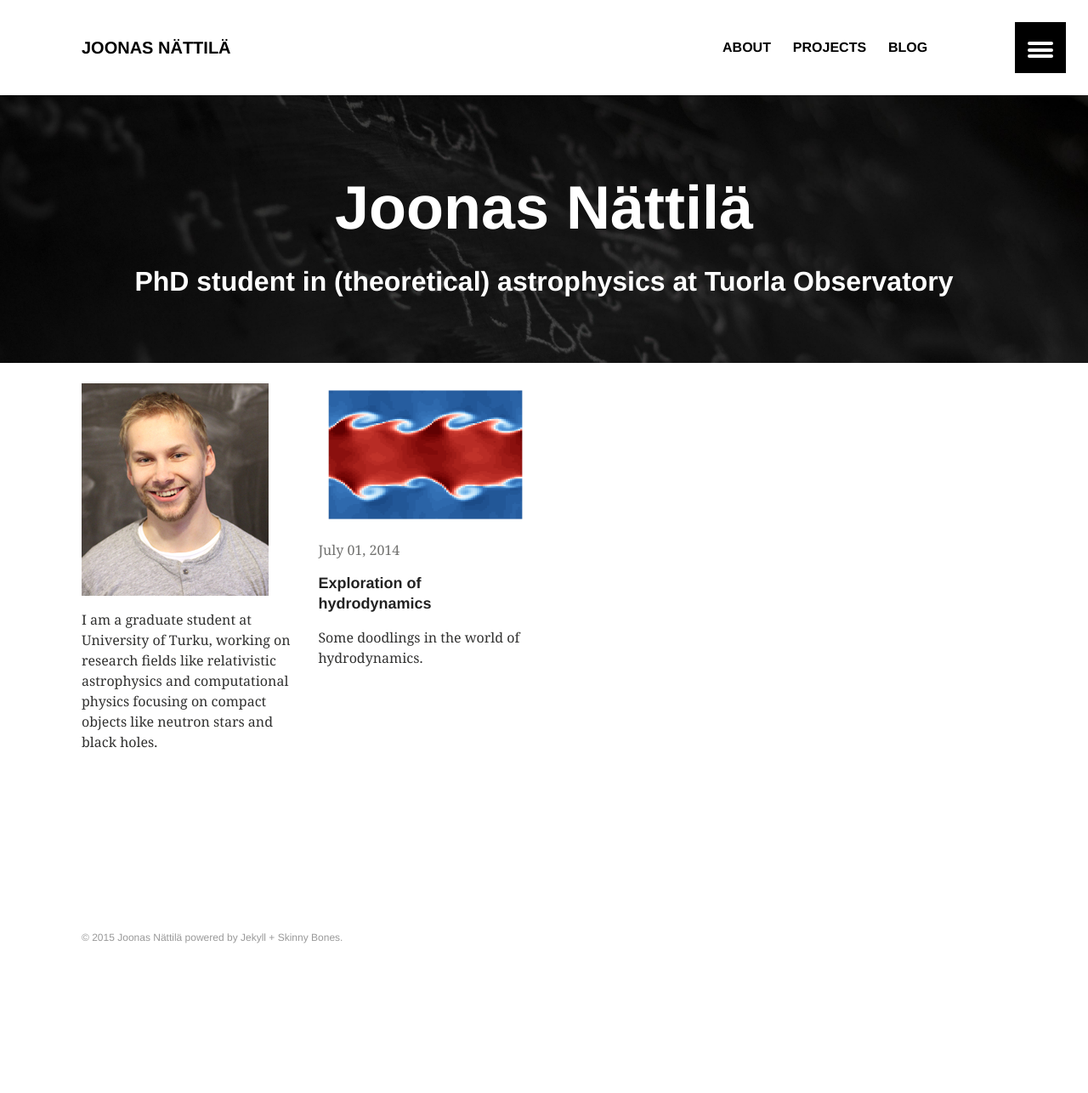
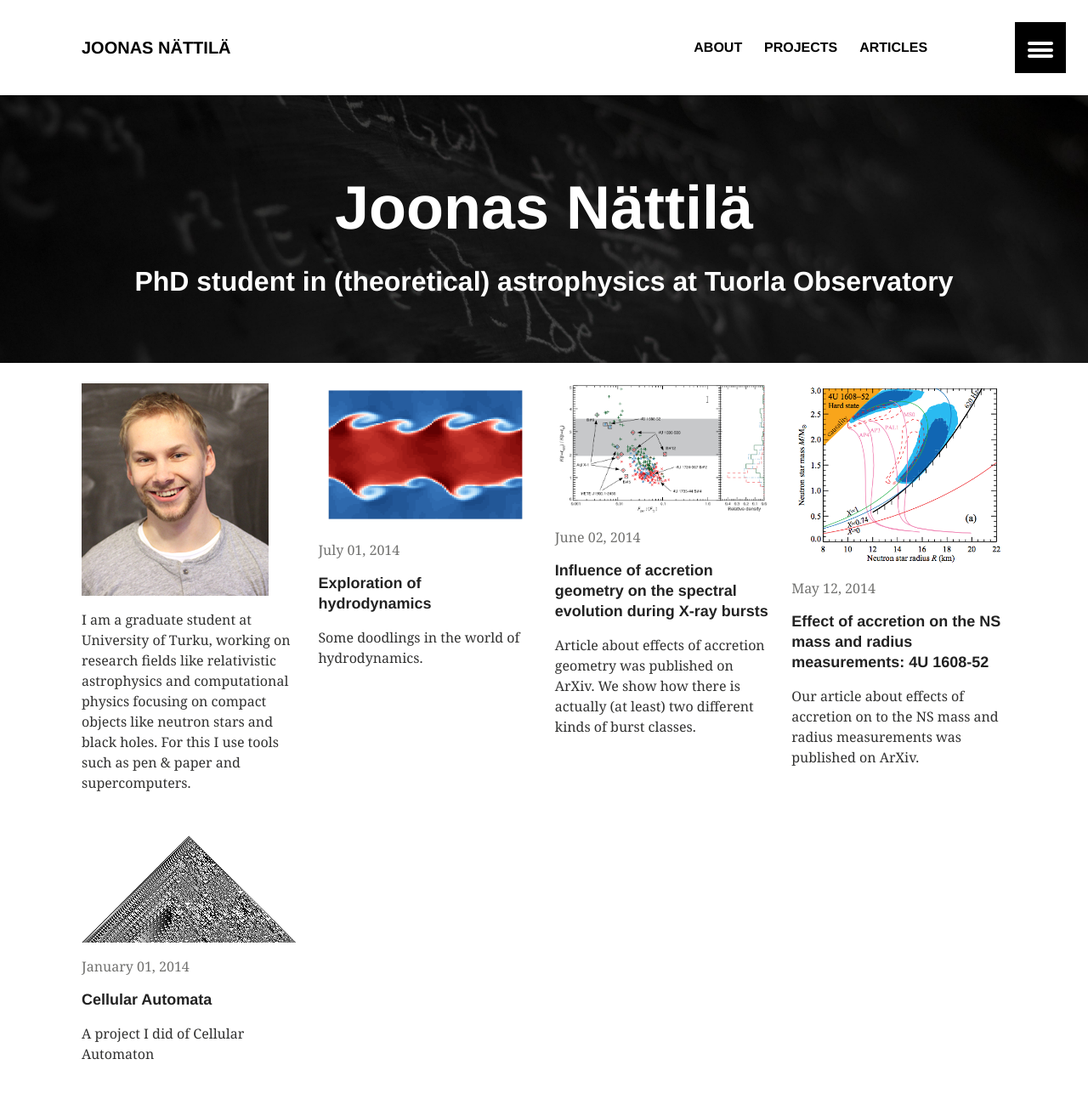
Before and after one commit to natj/natj.github.io, a Jekyll site: the page built from index.md, in a window 1280 px wide and 1400 px high. Shown: the top 1286 px of the window at 85% size. Built offline with Jekyll 4.4.1, drawn with Linux system fonts in a browser that asks for light colours.

Commit message:
update page with some articles

```diff
--- a/_config.yml
+++ b/_config.yml
@@ -5,7 +5,7 @@ description: "Personal & professional webpage of Finnish astrophysicist Joonas N
 logo: # 120x120 px default image used for Twitter summary card
 teaser: # 400x250 px default teaser image used in image archive grid
 locale:
-url: http://natj.github.io #http://localhost:4000
+url: http://localhost:4000 #http://natj.github.io #http://localhost:4000
 
 # Jekyll configuration
 
@@ -22,7 +22,7 @@ gems:
 # Site owner
 owner:
   name: Joonas Nättilä
-  email: nattila.joonas@gmail.com
+  email: nattila (dot) joonas a gmail.com
   twitter:
   google:
     ad-client:
--- a/_data/navigation.yml
+++ b/_data/navigation.yml
@@ -9,6 +9,6 @@
   url: /projects/
   excerpt: "My (scientific) projects and doodlings"
 
-- title: Blog
-  url: /blog/
-  excerpt: "All of my writings and blog posts collected"
+- title: Articles
+  url: /articles/
+  excerpt: "Myy writings, blog posts and publications collected"
--- a/_layouts/article.html
+++ b/_layouts/article.html
@@ -2,8 +2,12 @@
 layout: default
 ---
 
+<script type="text/javascript"
+    src="http://cdn.mathjax.org/mathjax/latest/MathJax.js?config=TeX-AMS-MML_HTMLorMML">
+</script>
+
 <div id="main" role="main">
-	<article class="wrap" itemscope itemtype="http://schema.org/Article">
+  <article class="wrap" itemscope itemtype="http://schema.org/Article">
 		{% if page.image.feature %}
 		<div class="page-feature">
 			<div class="page-image">
--- /dev/null
+++ b/_posts/articles/2014-05-12-1608.md
@@ -0,0 +1,24 @@
+---
+layout: article
+title: "Effect of accretion on the NS mass and radius measurements: 4U 1608-52"
+toc: false
+categories: articles
+excerpt: "Our article about effects of accretion on to the NS mass and radius measurements was published on ArXiv."
+tags: [video]
+image:
+  feature:
+  teaser: mr_1608.png
+---
+
+You can find the article from [here](http://arxiv.org/abs/1405.2663).
+
+
+> Spectral measurements of thermonuclear (type-I) X-ray bursts from low mass X-ray binaries have been used to measure neutron star (NS) masses and radii.
+> A number of systematic issues affect such measurements and have raised concerns as to the robustness of the methods.
+> We present analysis of the X-ray emission from bursts observed from 4U 1608-52 at various persistent fluxes.
+> We find a strong dependence of the burst properties on the flux and spectral hardness of the persistent emission before burst.
+> Bursts occurring during the low-accretion rate (hard) state exhibit evolution of the black body normalisation consistent with the theoretical predictions of NS atmosphere models.
+> However, bursts occurring during the high-accretion rate (soft) state show roughly constant normalisation, which is inconsistent with the NS atmosphere models and therefore these bursts cannot be easily used to determine NS parameters.
+> We analyse the hard-state burst to put the lower limit on the neutron star radius in 4U 1608-52 of 13 km (for masses 1.2-2.4 $$M_{\odot}$$).
+> The best agreement with the theoretical NS mass-radius relations is achieved for source distances in the range 3.1-3.7 kpc.
+> We expect that the radius limit will be 10 per cent lower if spectral models including rapid rotation are used instead.
--- /dev/null
+++ b/_posts/articles/2014-06-02-acc_geom.md
@@ -0,0 +1,15 @@
+---
+layout: article
+title: "Influence of accretion geometry on the spectral evolution during X-ray bursts"
+toc: false
+categories: articles
+excerpt: "Article about effects of accretion geometry was published on ArXiv. We show how there is actually (at least) two different kinds of burst classes."
+tags: [video]
+image:
+  feature:
+  teaser: acc_geom.png
+---
+
+You can find the article from [here](http://arxiv.org/abs/1406.0322).
+
+> Neutron star (NS) masses and radii can be estimated from observations of photospheric radius-expansion X-ray bursts, provided the chemical composition of the photosphere, the spectral colour-correction factors in the observed luminosity range, and the emission area during the bursts are known. By analysing 246 X-ray bursts observed by the Rossi X-ray Timing Explorer from 11 low-mass X-ray binaries, we find a dependence between the persistent spectral properties and the time evolution of the black body normalisation during the bursts. All NS atmosphere models predict that the colour-correction factor decreases in the early cooling phase when the luminosity first drops below the limiting Eddington value, leading to a characteristic pattern of variability in the measured blackbody normalisation. However, the model predictions agree with the observations for most bursts occurring in hard, low-luminosity, 'island' spectral states, but rarely during soft, high-luminosity, 'banana' states. The observed behaviour may be attributed to the accretion flow, which influences cooling of the NS preferentially during the soft state bursts. This result implies that only the bursts occurring in the hard, low-luminosity spectral states can be reliably used for NS mass and radius determination.
--- /dev/null
+++ b/_posts/projects/2014-01-01-CAs.md
@@ -0,0 +1,16 @@
+---
+layout: article
+title: "Cellular Automata"
+toc: false
+categories: projects
+excerpt: "A project I did of Cellular Automaton"
+tags: [video]
+image:
+  feature:
+  teaser: CA_rule30s.png
+---
+
+After reading the book [A New Kind of Science](https://www.wolframscience.com/nksonline/toc.html) by Stephen Wolfram I spend some time studying Cellular Automata.
+For this I wrote my own general rule-evaluator that you can find [here](https://github.com/natj/CellularAutomata.jl).
+Turns out that you can produce pretty wonky pictures when altering the usual Game of Life rules.
+Although I still need to actually write some decent visualization script to show these.
--- a/_posts/projects/2014-07-01-hydro.md
+++ b/_posts/projects/2014-07-01-hydro.md
@@ -11,5 +11,14 @@ image:
 ---
 
 At some point I became interested in how (numerical) hydrodynamics actually works so I ended writing my own 2-dimensional hydro code.
+My aim was to make the code as modular as possible and I think it turned out pretty nice.
+You can get it from my github page [here](https://github.com/natj/hydro).
+
+The initial design of the code mimicks [Christian Ott's 1D python code](http://www.tapir.caltech.edu/~cott/ay190/) pretty closely but I added an unsplitted HLLC solver based on [2D Pyro code](http://bender.astro.sunysb.edu/hydro_by_example/index.html) as I was not happy with the (Strang) splitted version.
+For time integration we use second order Runge-Kutta integrator and for reconstruction a linear piecewise interpolation.
+
+After initial design and debugging I ran some tests and was able to produce the Kelvin-Helmholtz instability between the surface of two different density fluids flowing in opposite directions:
 
 <iframe src="//player.vimeo.com/video/95607699" width="500" height="500" frameborder="0" webkitallowfullscreen mozallowfullscreen allowfullscreen></iframe> <p><a href="https://vimeo.com/95607699">Kelvin&ndash;Helmholtz instability</a> from <a href="https://vimeo.com/user28191808">Joonas N&auml;ttil&auml;</a> on <a href="https://vimeo.com">Vimeo</a>.</p>
+
+Next step is to add a magnetohydrodynamical Riemann solver like HLLB.
--- a/blog/index.md
+++ b/articles/index.md
@@ -1,7 +1,7 @@
 ---
 layout: archive
-title: "Blog"
-excerpt: "Collection of my writings & blog posts"
+title: "Articles"
+excerpt: "Collection of my writings & publications"
 tags: []
 image:
   feature:
--- a/index.md
+++ b/index.md
@@ -6,12 +6,14 @@ permalink: /
 title: " "
 ---
 
+
 <div class="tiles">
 
 <div class="tile">
   <a href="{{ site.url }}/about/" title="About me"><img src="{{site.url}}/images/jnattila_small.jpg" alt="teaser" itemprop="image"></a>
-  <p class="post-excerpt">I am a graduate student at University of Turku, working on research fields like relativistic astrophysics and computational physics focusing on compact objects like neutron stars and black holes.</p>
+  <p class="post-excerpt">I am a graduate student at University of Turku, working on research fields like relativistic astrophysics and computational physics focusing on compact objects like neutron stars and black holes. For this I use tools such as pen & paper and supercomputers.</p>
 </div><!-- /.tile -->
+
 
 {% for post in site.posts %}
 	{% include post-grid.html %}
```
Also changed, not shown: images/CA_rule30s.png (added), images/acc_geom.png (added), images/mr_1608.png (added).
